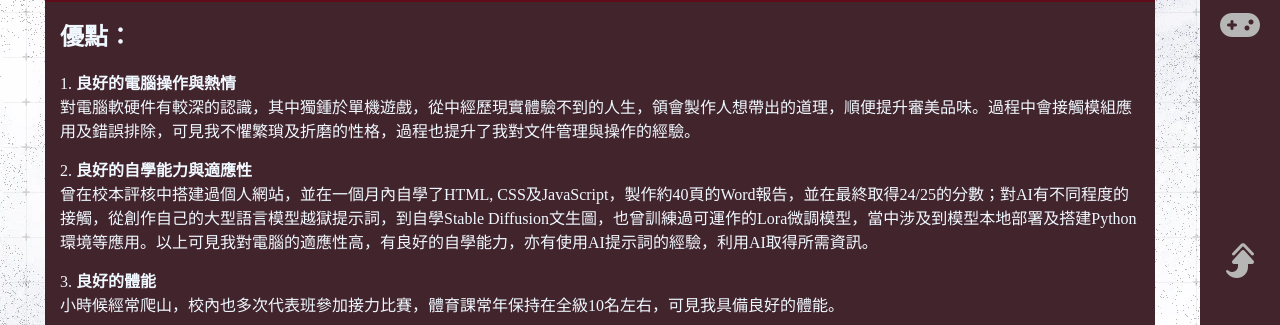
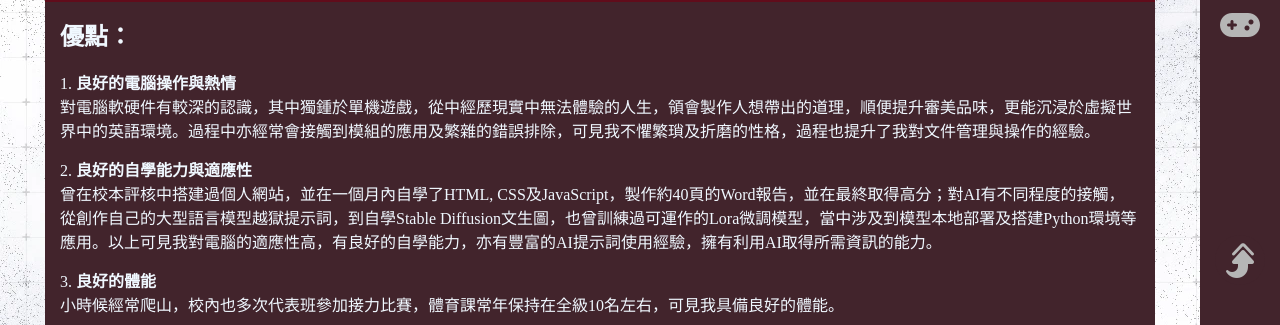
Before and after one commit to HKPooPoo/HKPooPoo.github.io, a plain HTML site: page html/myCV.html in a window 1280 px wide. Shown: the part 475-800 px from the top of the page. Drawn offline with Linux system fonts and the light colour scheme; a web font is replaced by a local one.

Commit message:
Update myCV.html

```diff
--- a/html/myCV.html
+++ b/html/myCV.html
@@ -105,10 +105,10 @@
                 <h2>優點：</h2><br>
                 <ol>
                     <li><b>良好的電腦操作與熱情</b><br>
-                        對電腦軟硬件有較深的認識，其中獨鍾於單機遊戲，從中經歷現實體驗不到的人生，領會製作人想帶出的道理，順便提升審美品味。過程中會接觸模組應用及錯誤排除，可見我不懼繁瑣及折磨的性格，過程也提升了我對文件管理與操作的經驗。
+                        對電腦軟硬件有較深的認識，其中獨鍾於單機遊戲，從中經歷現實中無法體驗的人生，領會製作人想帶出的道理，順便提升審美品味，更能沉浸於虛擬世界中的英語環境。過程中亦經常會接觸到模組的應用及繁雜的錯誤排除，可見我不懼繁瑣及折磨的性格，過程也提升了我對文件管理與操作的經驗。
                     </li>
                     <li><b>良好的自學能力與適應性</b><br>
-                        曾在校本評核中搭建過個人網站，並在一個月內自學了HTML, CSS及JavaScript，製作約40頁的Word報告，並在最終取得24/25的分數；對AI有不同程度的接觸，從創作自己的大型語言模型越獄提示詞，到自學Stable Diffusion文生圖，也曾訓練過可運作的Lora微調模型，當中涉及到模型本地部署及搭建Python環境等應用。以上可見我對電腦的適應性高，有良好的自學能力，亦有使用AI提示詞的經驗，利用AI取得所需資訊。
+                        曾在校本評核中搭建過個人網站，並在一個月內自學了HTML, CSS及JavaScript，製作約40頁的Word報告，並在最終取得高分；對AI有不同程度的接觸，從創作自己的大型語言模型越獄提示詞，到自學Stable Diffusion文生圖，也曾訓練過可運作的Lora微調模型，當中涉及到模型本地部署及搭建Python環境等應用。以上可見我對電腦的適應性高，有良好的自學能力，亦有豐富的AI提示詞使用經驗，擁有利用AI取得所需資訊的能力。
                     </li>
                     <li><b>良好的體能</b><br>
                         小時候經常爬山，校內也多次代表班參加接力比賽，體育課常年保持在全級10名左右，可見我具備良好的體能。
```
